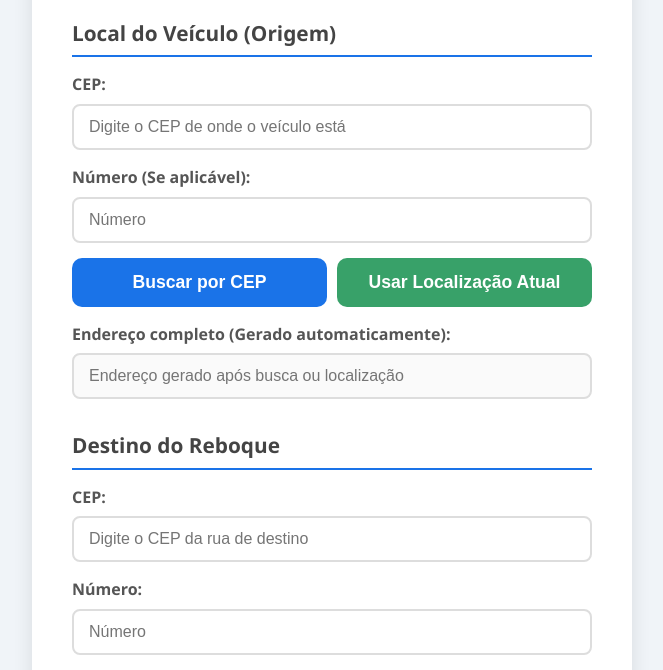
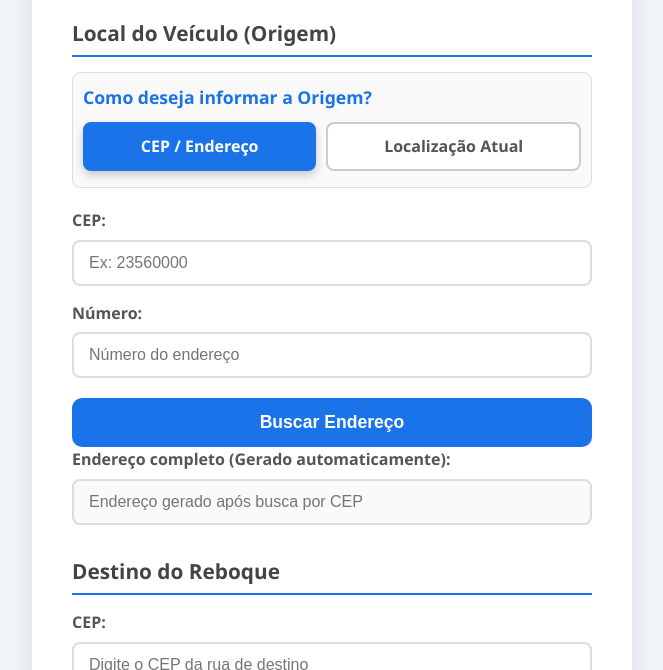
Before and after one commit to NatanaelOCosta/reboqueWebApp, a plain HTML site: page index.html in a window 1280 px wide. Shown: the part 104-774 px from the top of the page, without its empty margins (308-971 px from the left). Drawn offline with Linux system fonts and the light colour scheme.

Commit message:
Update index.html

```diff
--- a/index.html
+++ b/index.html
@@ -79,7 +79,7 @@
             box-shadow: 0 0 5px rgba(26, 115, 232, 0.5);
         }
 
-        /* Botão */
+        /* Botão Padrão */
         button {
             cursor: pointer;
             background: #1a73e8;
@@ -101,22 +101,51 @@
             outline: none;
         }
 
-        .button-group {
+        /* Estilização do Toggle de Escolha (CEP vs GEO) */
+        .input-toggle {
+            margin-bottom: 20px;
+            padding: 10px;
+            border: 1px solid #ddd;
+            border-radius: 8px;
+            background-color: #f9f9f9;
+        }
+
+        .input-toggle > label {
+            display: block;
+            font-size: 1.1rem;
+            margin-bottom: 10px;
+            color: #1a73e8;
+        }
+
+        .radio-group {
             display: flex;
             gap: 10px;
-            margin-bottom: 15px;
-            flex-wrap: wrap; /* Garante responsividade */
+            flex-wrap: wrap;
         }
 
-        .button-group button {
-            flex: 1; /* Distribui o espaço entre os botões */
-            min-width: 150px; /* Garante que os botões não fiquem pequenos demais */
-            margin-top: 0;
+        .radio-group input[type="radio"] {
+            display: none;
         }
 
-        .button-buscar {
-            /* Mantido para compatibilidade, mas agora usa .button-group */
+        .radio-group label {
+            flex-grow: 1;
+            text-align: center;
+            padding: 10px 15px;
+            border: 2px solid #ccc;
+            border-radius: 8px;
+            cursor: pointer;
+            background-color: white;
+            transition: all 0.2s ease;
+            font-weight: 600;
         }
+
+        .radio-group input[type="radio"]:checked + label {
+            background-color: #1a73e8;
+            color: white;
+            border-color: #1a73e8;
+            box-shadow: 0 4px 8px rgba(0, 0, 0, 0.2);
+        }
+        /* Fim Estilização Toggle */
 
         #resultado {
             font-weight: 700;
@@ -144,7 +173,7 @@
             .container {
                 padding: 20px;
             }
-            .button-group button {
+            .radio-group label {
                 flex-basis: 100%;
             }
 
@@ -158,7 +187,7 @@
         }
 
         .whatsapp-button {
-            background-color: #25D366; /* Cor verde do WhatsApp */
+            background-color: #25D366;
             color: white;
             border: none;
             padding: 14px 25px;
@@ -190,29 +219,6 @@
             margin-bottom: 10px;
         }
 
-        .number-label {
-            width: 100%;
-        }
-
-        .endereco-section .form-group:nth-child(2) input[type="number"],
-        .destino-section .form-group:nth-child(2) input[type="number"] {
-            width: 100%;
-        }
-
-        .footer {
-            text-align: center;
-            padding: 20px 10px;
-            font-size: 0.95rem;
-            color: #777;
-            border-top: 1px solid #ddd;
-            margin-top: 40px;
-            background-color: #f9f9f9;
-            border-radius: 0 0 12px 12px;
-        }
-
-        .footer strong {
-            color: #1a73e8;
-        }
         .logo-placeholder {
             text-align: center;
             font-size: 2rem;
@@ -223,11 +229,12 @@
     </style>
     <script>
         // Configurações e Funções do JS
+        // Chave API: Esta chave é pública e deve ser usada apenas para fins de demonstração
         const API_KEY = "5b3ce3597851110001cf62489e24024317f24032483d474b971a0694";
         const enderecoBase = "R. Dom João VI, 6 - Santa Cruz, Rio de Janeiro - RJ";
         const WHATSAPP_NUMBER = "5521999999999";
 
-        // --- FUNÇÕES DE ROBUSTEZ DE REDE ---
+        // --- FUNÇÕES DE ROBUSTEZ DE REDE (Retry com Backoff) ---
 
         function sleep(ms) {
             return new Promise(resolve => setTimeout(resolve, ms));
@@ -315,9 +322,6 @@
 
         /**
          * Realiza Geocodificação Reversa (Coordenadas -> Texto)
-         * @param {number} lat Latitude.
-         * @param {number} lon Longitude.
-         * @returns {Promise<string>} Endereço completo em texto.
          */
         async function reverseGeocode(lat, lon) {
             const url = `https://api.openrouteservice.org/geocode/reverse?api_key=${API_KEY}&point.lon=${lon}&point.lat=${lat}`;
@@ -328,10 +332,8 @@
 
             if (!data.features?.length) throw new Error("Endereço não encontrado nas coordenadas.");
 
-            // Pega o endereço mais provável (primeira feature)
             const properties = data.features[0].properties;
 
-            // Tenta montar um endereço completo e limpo
             const addressParts = [
                 properties.housenumber,
                 properties.street,
@@ -390,7 +392,6 @@
             }
         }
 
-
         let valorTotal = 0;
 
         const coordsString = (coords) => `[Lon: ${coords[0].toFixed(5)}, Lat: ${coords[1].toFixed(5)}]`;
@@ -414,7 +415,7 @@
                 enderecoOrigemCompleto = document.getElementById("origem").value;
                 enderecoDestinoCompleto = document.getElementById("destino").value;
 
-                if (!enderecoOrigemCompleto) throw new Error("Defina o endereço de Origem (CEP ou Localização Atual).");
+                if (!enderecoOrigemCompleto) throw new Error("Defina o endereço de Origem (CEP ou Localização Atual) antes de calcular.");
                 if (!enderecoDestinoCompleto) throw new Error("Busque o endereço de Destino primeiro.");
 
                 if (tipoVeiculo === "15") {
@@ -429,7 +430,6 @@
                 if (!isNaN(savedLon) && !isNaN(savedLat)) {
                     // ORIGEM VEIO DA GEOLOCALIZAÇÃO
                     coordOrigem = [savedLon, savedLat];
-                    console.log("[COORD SOURCE] Origem obtida via Geolocation.");
                 } else {
                     // ORIGEM VEIO DO CEP/BUSCA (PRECISA DE FORWARD GEOCODING)
                     const cepOrigem = document.getElementById("cep-origem").value.replace(/\D/g, "");
@@ -437,7 +437,6 @@
                     const geocodeQueryOrigem = `${enderecoOrigemCompleto}, Número ${numeroOrigem}, CEP ${cepOrigem}`;
 
                     coordOrigem = await geocode(geocodeQueryOrigem);
-                    console.log("[COORD SOURCE] Origem obtida via Forward Geocoding.");
                 }
 
                 // --- 2. Calcular Taxa Fixa ---
@@ -460,10 +459,6 @@
                     geocode(enderecoBase),
                     geocode(geocodeQueryDestino),
                 ]);
-
-                console.log(`[COORD DEBUG] Base Coords: ${coordsString(coordBase)}`);
-                console.log(`[COORD DEBUG] Origem Coords: ${coordsString(coordOrigem)}`);
-                console.log(`[COORD DEBUG] Destino Coords: ${coordsString(coordDestino)}`);
 
                 // --- 4. MONTAR PARES DE ROTA COM JITTER SELETIVO ---
                 let baseToOrigem = [coordBase, coordOrigem];
@@ -567,7 +562,36 @@
             };
         }
 
-        // === FLUXO DE BUSCA DE ENDEREÇO ===
+        // === FLUXO DE BUSCA DE ENDEREÇO COM TOGGLE ===
+
+        // Função para alternar a visibilidade dos blocos de input
+        function toggleOriginInput(choice) {
+            limparMensagemErro();
+            const cepBlock = document.getElementById("cep-input-block");
+            const geoBlock = document.getElementById("geo-input-block");
+            const origemField = document.getElementById("origem");
+
+            if (choice === 'cep') {
+                cepBlock.style.display = 'block';
+                geoBlock.style.display = 'none';
+
+                // Limpar dados de Geolocalização (para evitar conflito no cálculo)
+                document.getElementById("coord-origem-lon").value = "";
+                document.getElementById("coord-origem-lat").value = "";
+                origemField.value = "";
+                origemField.placeholder = "Endereço gerado após busca por CEP";
+
+            } else if (choice === 'geo') {
+                cepBlock.style.display = 'none';
+                geoBlock.style.display = 'block';
+
+                // Limpar dados de CEP
+                document.getElementById("cep-origem").value = "";
+                document.getElementById("numero-origem").value = "";
+                origemField.value = "";
+                origemField.placeholder = "Endereço gerado após obter Localização Atual";
+            }
+        }
 
         async function buscarOrigemCEP() {
             limparMensagemErro();
@@ -578,7 +602,7 @@
                  return;
             }
             try {
-                // Limpa coordenadas salvas (indicando que a origem é agora via CEP)
+                // Assegura que as coordenadas estão limpas para forçar o Geocoding
                 document.getElementById("coord-origem-lon").value = "";
                 document.getElementById("coord-origem-lat").value = "";
 
@@ -593,10 +617,12 @@
         async function usarLocalizacaoAtual() {
             limparMensagemErro();
             document.getElementById("origem").value = "Buscando localização...";
+            document.getElementById("btn-usar-localizacao").disabled = true;
 
             if (!navigator.geolocation) {
                 mostrarMensagemErro("Seu navegador não suporta geolocalização.");
                 document.getElementById("origem").value = "";
+                document.getElementById("btn-usar-localizacao").disabled = false;
                 return;
             }
 
@@ -619,9 +645,7 @@
                 document.getElementById("coord-origem-lon").value = lon;
                 document.getElementById("coord-origem-lat").value = lat;
 
-                // 3. Limpar CEP/Número e popular campo de endereço
-                document.getElementById("cep-origem").value = "";
-                document.getElementById("numero-origem").value = "";
+                // 3. Limpar CEP/Número (já feito no toggle, mas reforça) e popular campo de endereço
                 document.getElementById("origem").value = `(LOCALIZAÇÃO ATUAL) ${enderecoTexto}`;
 
             } catch (error) {
@@ -631,13 +655,14 @@
                 } else if (error.code === 3) {
                     msg = "Tempo limite excedido para obter localização.";
                 } else {
-                    // Erro vindo do reverseGeocode (NetworkError ou Endereço não encontrado)
                     msg = `Falha na geolocalização ou no reconhecimento do endereço: ${error.message}`;
                 }
                 mostrarMensagemErro(`❌ ${msg}`);
                 document.getElementById("origem").value = "";
                 document.getElementById("coord-origem-lon").value = "";
                 document.getElementById("coord-origem-lat").value = "";
+            } finally {
+                document.getElementById("btn-usar-localizacao").disabled = false;
             }
         }
 
@@ -650,8 +675,8 @@
                  return;
             }
             try {
-                const response = await buscarEnderecoPorCEP(cep, numero);
-                document.getElementById("destino").value = response;
+                const end = await buscarEnderecoPorCEP(cep, numero);
+                document.getElementById("destino").value = end;
             } catch (e) {
                 mostrarMensagemErro(e.message);
                 document.getElementById("destino").value = "";
@@ -663,12 +688,18 @@
 
             document.getElementById("btn-calcular").addEventListener("click", calcular);
 
-            // Novos Listeners para os botões de Origem
+            // Listeners para os botões de busca
             document.getElementById("btn-buscar-origem-cep").addEventListener("click", buscarOrigemCEP);
             document.getElementById("btn-usar-localizacao").addEventListener("click", usarLocalizacaoAtual);
+            document.getElementById("btn-buscar-destino").addEventListener("click", buscarDestinoCEP);
 
-            // Listener para o botão de Destino (mantém o nome da função)
-            document.getElementById("btn-buscar-destino").addEventListener("click", buscarDestinoCEP);
+            // Listener para o Radio Group (Alternância)
+            document.querySelectorAll('input[name="origin-choice"]').forEach(radio => {
+                radio.addEventListener('change', (e) => toggleOriginInput(e.target.value));
+            });
+
+            // Inicializa o estado (mostra CEP por padrão)
+            toggleOriginInput('cep');
 
             document.getElementById("tipo").addEventListener("change", e => {
                 const showMoto = e.target.value === "15";
@@ -697,22 +728,39 @@
 
         <section class="section endereco-section">
             <h2>Local do Veículo (Origem)</h2>
-            <div class="form-group">
-                <label for="cep-origem">CEP:</label>
-                <input type="text" id="cep-origem" placeholder="Digite o CEP de onde o veículo está" maxlength="8" autocomplete="postal-code" />
-            </div>
-            <div class="form-group">
-                <label for="numero-origem">Número (Se aplicável):</label>
-                <input type="number" class="number-label" id="numero-origem" placeholder="Número" autocomplete="address-level1" />
+
+            <div class="input-toggle">
+                <label>Como deseja informar a Origem?</label>
+                <div class="radio-group">
+                    <input type="radio" id="choice-cep" name="origin-choice" value="cep" checked>
+                    <label for="choice-cep">CEP / Endereço</label>
+
+                    <input type="radio" id="choice-geo" name="origin-choice" value="geo">
+                    <label for="choice-geo">Localização Atual</label>
+                </div>
             </div>
 
-            <div class="button-group">
-                 <!-- Botão de buscar CEP RENOMEADO -->
-                <button id="btn-buscar-origem-cep" type="button">Buscar por CEP</button>
-                <!-- NOVO BOTÃO DE GEOLOCALIZAÇÃO -->
-                <button id="btn-usar-localizacao" type="button" style="background-color: #38a169;">Usar Localização Atual</button>
+            <!-- BLOCO DE INPUT POR CEP/ENDEREÇO -->
+            <div id="cep-input-block" class="input-block">
+                <div class="form-group">
+                    <label for="cep-origem">CEP:</label>
+                    <input type="text" id="cep-origem" placeholder="Ex: 23560000" maxlength="8" autocomplete="postal-code" />
+                </div>
+                <div class="form-group">
+                    <label for="numero-origem">Número:</label>
+                    <input type="number" id="numero-origem" placeholder="Número do endereço" autocomplete="address-level1" />
+                </div>
+                <button id="btn-buscar-origem-cep" type="button">Buscar Endereço</button>
             </div>
 
+            <!-- BLOCO DE INPUT POR GEOLOCALIZAÇÃO -->
+            <div id="geo-input-block" class="input-block" style="display: none;">
+                <button id="btn-usar-localizacao" type="button" style="background-color: #38a169; margin-bottom: 10px;">
+                    Usar Minha Localização Atual
+                </button>
+            </div>
+
+            <!-- CAMPO DE ENDEREÇO RESULTANTE (comum aos dois métodos) -->
             <div class="form-group">
                 <label for="origem">Endereço completo (Gerado automaticamente):</label>
                 <input disabled type="text" id="origem" placeholder="Endereço gerado após busca ou localização" autocomplete="street-address" />
@@ -727,7 +775,7 @@
             </div>
             <div class="form-group">
                 <label for="numero-destino">Número:</label>
-                <input type="number" class="number-label" id="numero-destino" placeholder="Número" autocomplete="address-level1" />
+                <input type="number" id="numero-destino" placeholder="Número" autocomplete="address-level1" />
             </div>
 
             <button id="btn-buscar-destino" type="button" class="button-buscar">Buscar Endereço de Destino</button>
@@ -755,7 +803,7 @@
                 </div>
                 <div class="form-group">
                     <label for="cilindrada-moto">Cilindrada:</label>
-                    <input type="number" class="number-label" id="cilindrada-moto" placeholder="Ex.: 160" />
+                    <input type="number" id="cilindrada-moto" placeholder="Ex.: 160" />
                 </div>
             </div>
         </section>
```
